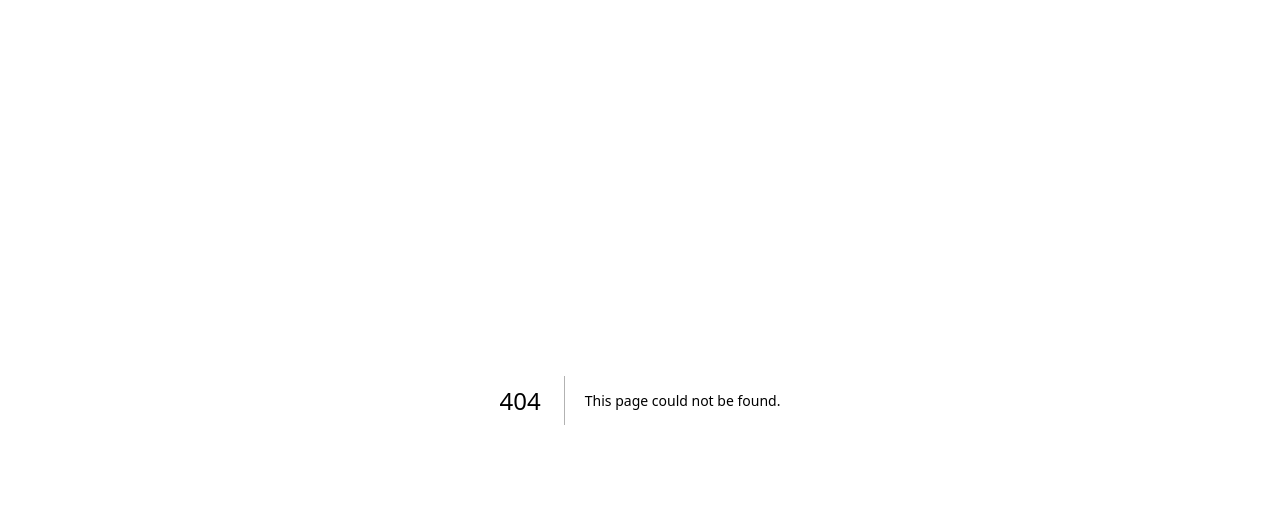
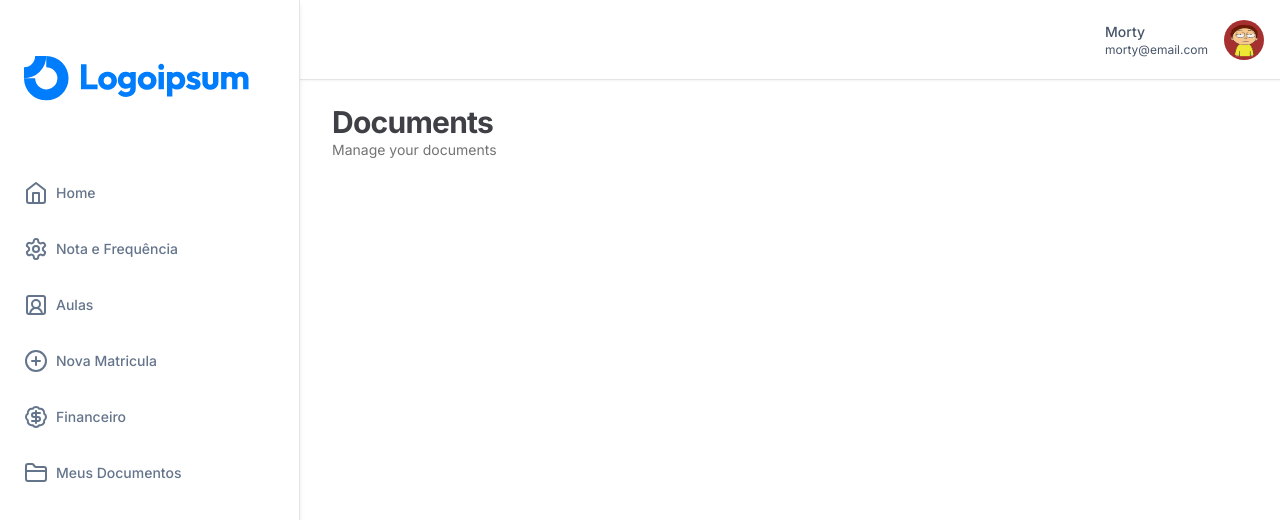
Before and after one commit to rbpolim/senac-gestao-escolar, a Next.js app: page /docs in a window 1280 px wide. Before the commit this address had no page. Shown: the top 520 px of the page. Built offline with nearby package versions, Linux system fonts and the light colour scheme.

Commit message:
feat: renamed documents page to docs

```diff
--- a/app/(dashboard)/documents/page.tsx
+++ b/app/(dashboard)/docs/page.tsx
@@ -1,5 +1,6 @@
+import { Separator } from "@radix-ui/react-separator"
+
 import { Heading } from "@/components/heading"
-import { Separator } from "@radix-ui/react-separator"
 
 const DocumentsPage = () => {
   return (
--- a/app/(dashboard)/layout.tsx
+++ b/app/(dashboard)/layout.tsx
@@ -1,5 +1,5 @@
-import Navbar from "@/components/navbar";
-import Sidebar from "@/components/sidebar";
+import { Navbar } from "@/components/navbar";
+import { Sidebar } from "@/components/sidebar";
 
 const DashboardLayout = ({
   children
--- a/components/mobile-sidebar.tsx
+++ b/components/mobile-sidebar.tsx
@@ -5,12 +5,12 @@ import {
   SheetContent,
   SheetTrigger
 } from "@/components/ui/sheet";
-import Sidebar from "@/components/sidebar";
+import { Sidebar } from "@/components/sidebar";
 
 export const MobileSidebar = () => {
   return (
     <Sheet>
-      <SheetTrigger className="md:hidden pr-4 hover:opacity-75 transition">
+      <SheetTrigger className="pr-4 transition md:hidden hover:opacity-75">
         <Menu />
       </SheetTrigger>
       <SheetContent side="left" className="p-0 bg-white">
--- a/components/sidebar.tsx
+++ b/components/sidebar.tsx
@@ -4,7 +4,7 @@ import { NavRoutes } from "@/components/nav-routes"
 export const Sidebar = () => {
   return (
     <div className="flex flex-col h-full overflow-y-auto bg-white border-r shadow-md">
-      <div className="p-6">
+      <div className="p-6 mt-8">
         <Logo />
       </div>
       <div className="flex flex-col w-full">
```
